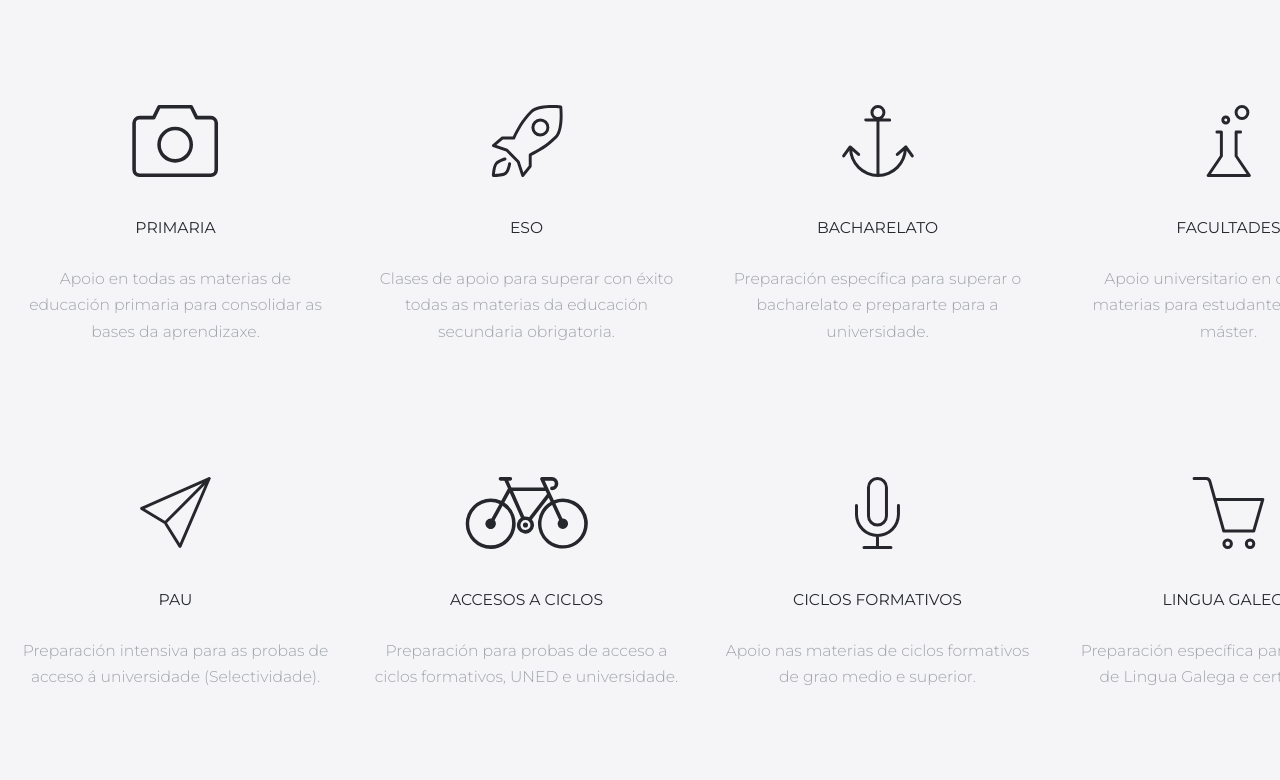
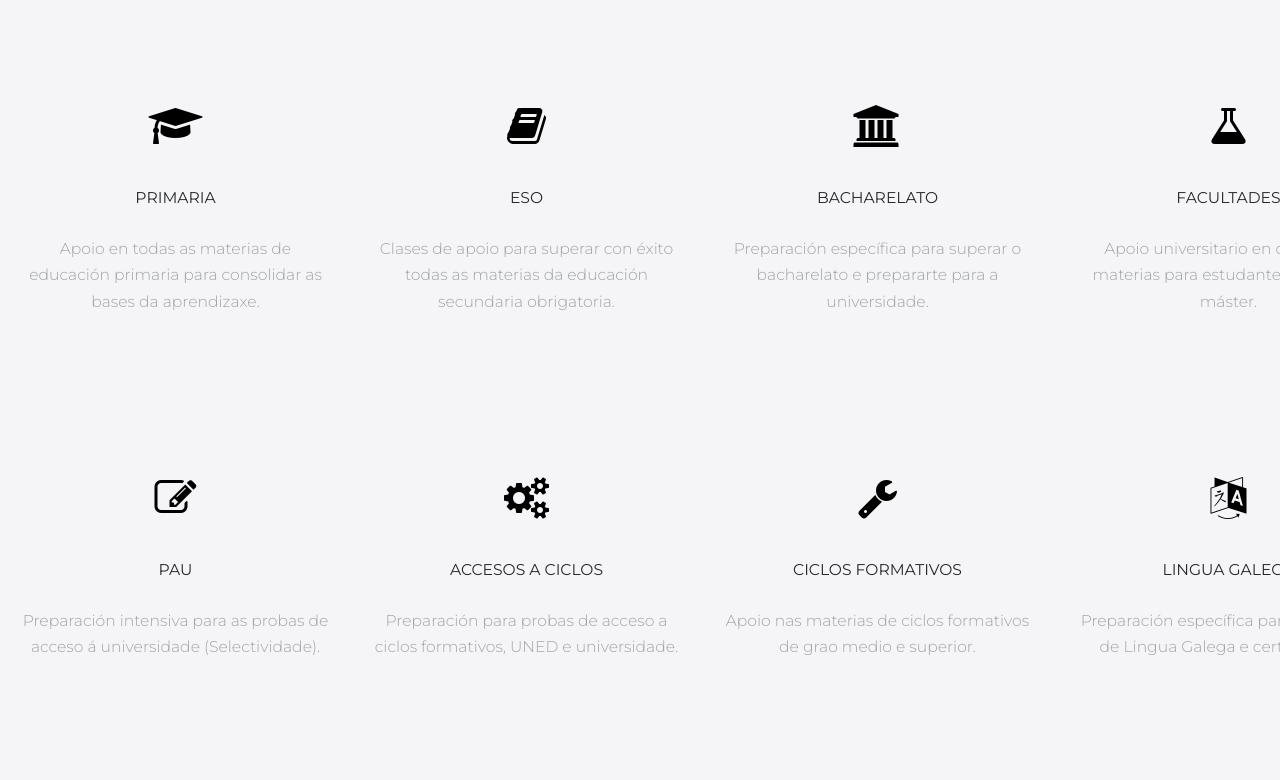
Before and after one commit to jorgegarcisal/academiaenot, a plain HTML site: page index.html in a window 1280 px wide. Shown: the part 1781-2561 px from the top of the page. Drawn offline with nearby package versions, Linux system fonts and the light colour scheme.

Commit message:
Fix icons and attributions

```diff
--- a/assets/css/style.css
+++ b/assets/css/style.css
@@ -1424,6 +1424,14 @@ body {
     min-width: 120px;
 }
 
+/* Iconos de servicios */
+.service-icon {
+    font-size: 3.5rem;
+    color: #000;
+    margin-bottom: 1.25rem;
+    display: block;
+}
+
 /* Botones responsive */
 @media (max-width: 768px) {
     .btn {
@@ -1455,6 +1463,10 @@ body {
     .section-map-feature .btn {
         margin: 3rem 0 5rem;
         min-width: 200px;
+    }
+
+    .service-icon {
+        font-size: 3rem;
     }
 }
 
--- a/index.html
+++ b/index.html
@@ -20,7 +20,7 @@
 
     <!-- Fonts -->
     <link href="https://fonts.googleapis.com/css?family=Montserrat:300,300i,400,600,700" rel="stylesheet">
-    <link rel="stylesheet" href="http://cdnjs.cloudflare.com/ajax/libs/font-awesome/4.4.0/css/font-awesome.min.css">
+    <link rel="stylesheet" href="https://cdnjs.cloudflare.com/ajax/libs/font-awesome/4.4.0/css/font-awesome.min.css">
 
     <!-- Favicon
     ================================================== -->
@@ -160,56 +160,56 @@
                 <div class="row">
                     <div class="col-md-3 col-xs-6">
                         <div class="service">
-                            <img src="./assets/img/photo.svg" alt="">
+                            <i class="fa fa-graduation-cap service-icon"></i>
                             <h3 class="service-title">Primaria</h3>
                             <p class="service-info">Apoio en todas as materias de educación primaria para consolidar as bases da aprendizaxe.</p>
                         </div><!-- /.service -->
                     </div>
                     <div class="col-md-3 col-xs-6">
                         <div class="service">
-                            <img src="./assets/img/rocket.svg" alt="">
+                            <i class="fa fa-book service-icon"></i>
                             <h3 class="service-title">ESO</h3>
                             <p class="service-info">Clases de apoio para superar con éxito todas as materias da educación secundaria obrigatoria.</p>
                         </div><!-- /.service -->
                     </div>
                     <div class="col-md-3 col-xs-6">
                         <div class="service">
-                            <img src="./assets/img/anchor.svg" alt="">
+                            <i class="fa fa-university service-icon"></i>
                             <h3 class="service-title">Bacharelato</h3>
                             <p class="service-info">Preparación específica para superar o bacharelato e prepararte para a universidade.</p>
                         </div><!-- /.service -->
                     </div>
                     <div class="col-md-3 col-xs-6">
                         <div class="service">
-                            <img src="./assets/img/chemestry.svg" alt="">
+                            <i class="fa fa-flask service-icon"></i>
                             <h3 class="service-title">Facultades</h3>
                             <p class="service-info">Apoio universitario en diferentes materias para estudantes de grao e máster.</p>
                         </div><!-- /.service -->
                     </div>
                     <div class="col-md-3 col-xs-6">
                         <div class="service">
-                            <img src="./assets/img/paper-plane.svg" alt="">
+                            <i class="fa fa-pencil-square-o service-icon"></i>
                             <h3 class="service-title">PAU</h3>
                             <p class="service-info">Preparación intensiva para as probas de acceso á universidade (Selectividade).</p>
                         </div><!-- /.service -->
                     </div>
                     <div class="col-md-3 col-xs-6">
                         <div class="service">
-                            <img src="./assets/img/bycicle.svg" alt="">
+                            <i class="fa fa-cogs service-icon"></i>
                             <h3 class="service-title">Accesos a Ciclos</h3>
                             <p class="service-info">Preparación para probas de acceso a ciclos formativos, UNED e universidade.</p>
                         </div><!-- /.service -->
                     </div>
                     <div class="col-md-3 col-xs-6">
                         <div class="service">
-                            <img src="./assets/img/microphone.svg" alt="">
+                            <i class="fa fa-wrench service-icon"></i>
                             <h3 class="service-title">Ciclos Formativos</h3>
                             <p class="service-info">Apoio nas materias de ciclos formativos de grao medio e superior.</p>
                         </div><!-- /.service -->
                     </div>
                     <div class="col-md-3 col-xs-6">
                         <div class="service">
-                            <img src="./assets/img/basket.svg" alt="">
+                            <i class="fa fa-language service-icon"></i>
                             <h3 class="service-title">Lingua Galega</h3>
                             <p class="service-info">Preparación específica para os exames de Lingua Galega e certificacións.</p>
                         </div><!-- /.service -->
@@ -368,6 +368,14 @@
                         </div>
                     </div>
                 </div>
+                <div class="row" style="margin-top: 20px; padding-top: 15px; border-top: 1px solid #ddd;">
+                    <div class="col-xs-12 text-center">
+                        <p style="font-size: 11px; color: #888; margin: 0;">
+                            Icons by <a href="https://fontawesome.com/" target="_blank" style="color: #8B5CF6;">Font Awesome</a> |
+                            Template based on <a href="https://github.com/msavov/html-freebie-agency-perfect" target="_blank" style="color: #8B5CF6;">Agency Perfect</a> by Milan Savov
+                        </p>
+                    </div>
+                </div>
             </div>
         </div><!-- /.copyright -->
     </footer><!-- /#footer -->
```
